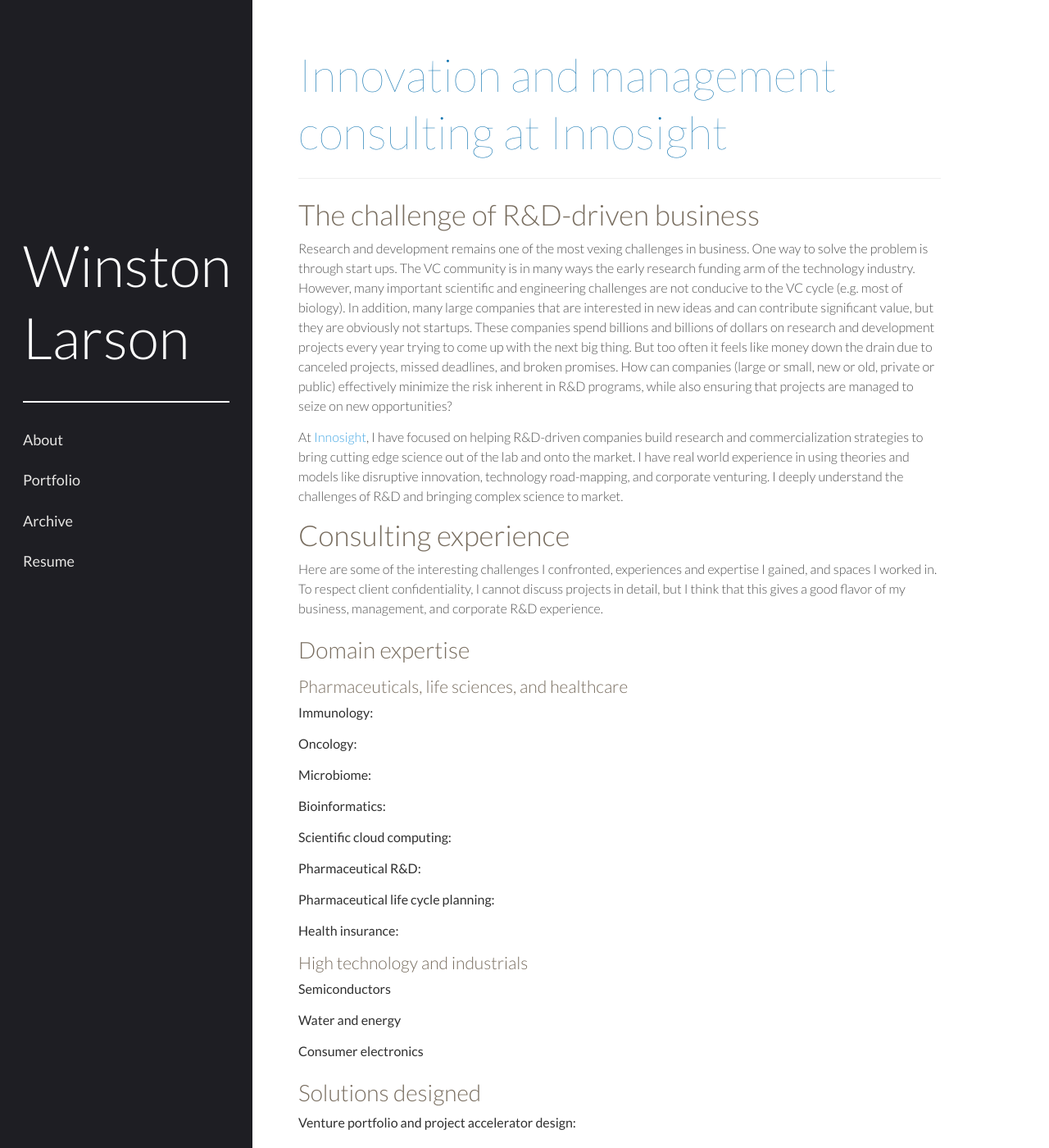
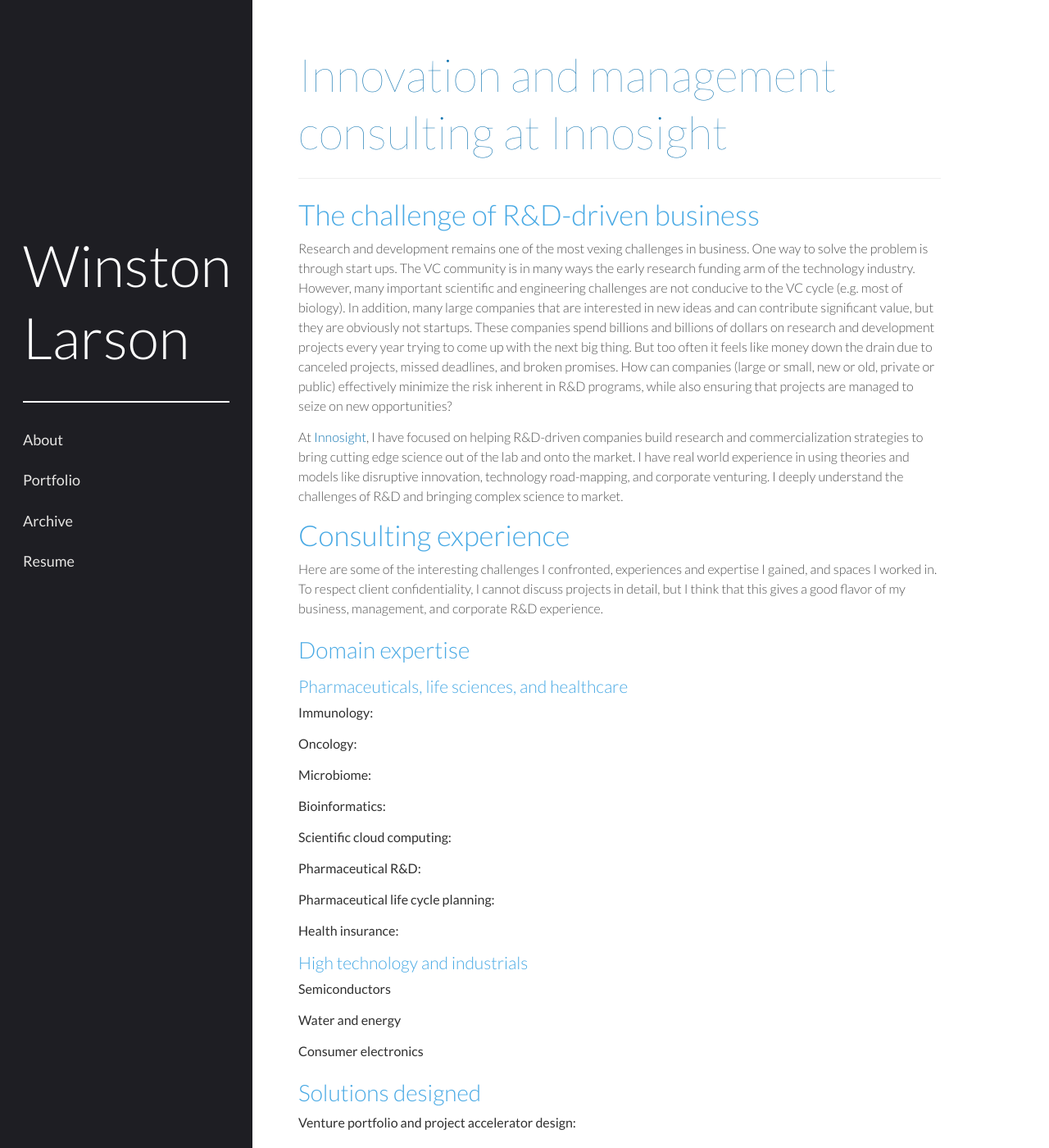
Before and after one commit to winstonlarson/old_website, a Jekyll site: the page built from innosight.md, in a window 1280 px wide and 1400 px high. Shown: the whole window at 82% size. Built offline with Jekyll 4.4.1, drawn with Linux system fonts in a browser that asks for light colours; some web fonts are replaced.

Commit message:
new colors

```diff
--- a/public/css/poole.css
+++ b/public/css/poole.css
@@ -78,7 +78,7 @@ a.page-title:hover {
 /* No `:visited` state is required by default (browsers will use `a`) */
 a {
   text-decoration: none;
-  color: #48A9E4;
+  /*color: #48A9E4;*/
 }
 a strong {
   color: inherit;
@@ -96,7 +96,7 @@ h1, h2, h3, h4, h5, h6 {
   font-weight: 300;
   line-height: 1.25;
   text-rendering: optimizeLegibility;
-  color: #786D5F; /*8A949A;*/
+  color: #48A9E4; /*8A949A;*/
 }
 h1 {
   font-size: 3.25rem;
```
